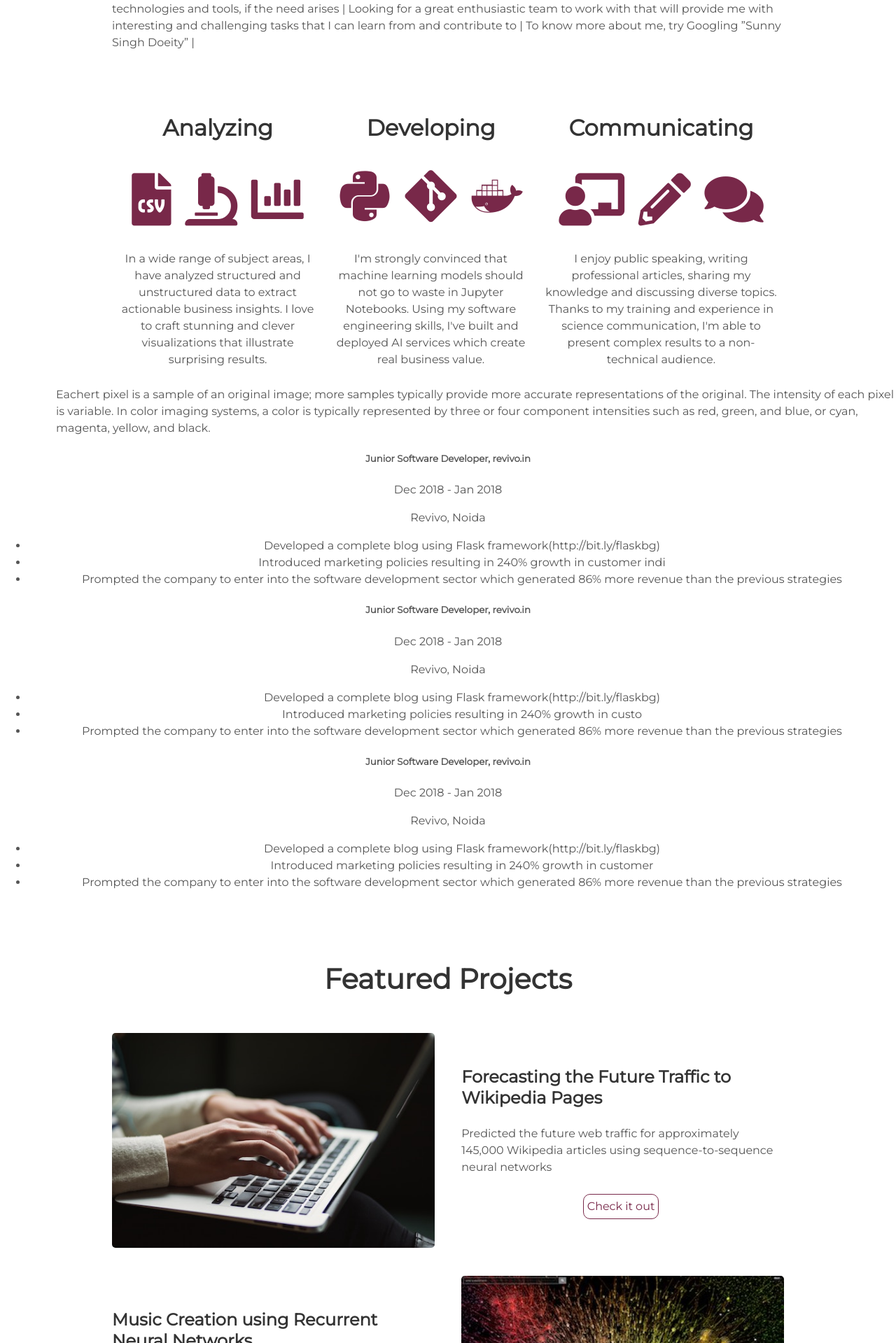
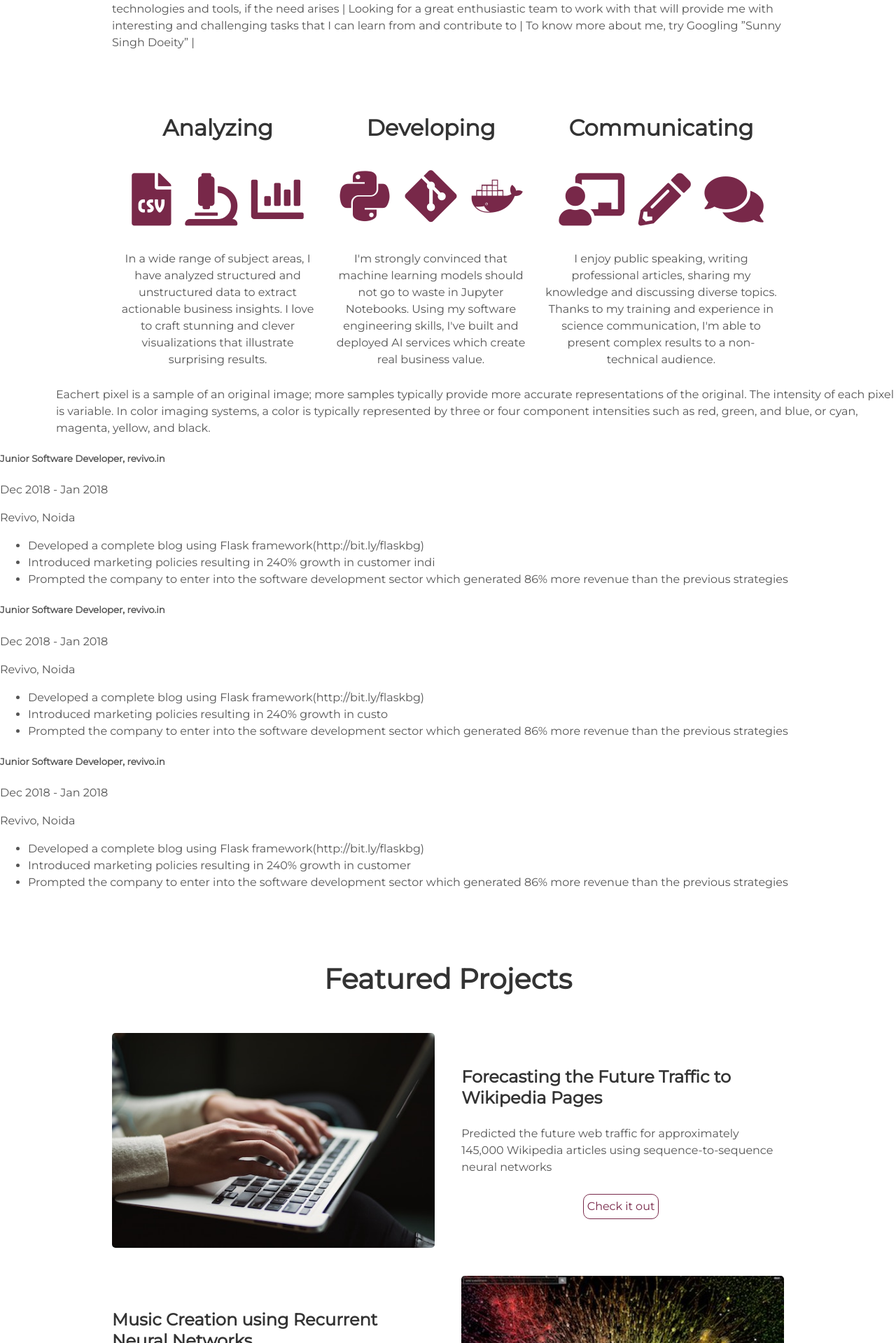
Before and after one commit to arkadee/arkadee.github.io, a Jekyll site: the page built from index.html, in a window 1280 px wide. Shown: the part 1276-3195 px from the top of the page at 70% size. Built offline with Jekyll 4.4.1, drawn with Linux system fonts in a browser that asks for light colours.

Commit message:
Update experience.html

```diff
--- a/_includes/experience.html
+++ b/_includes/experience.html
@@ -2,7 +2,6 @@
         Eachert pixel is a sample of an original image; more samples typically provide more accurate representations of the original. The intensity of each pixel is variable. In color imaging systems, a color is typically represented by three or four component intensities such as red, green, and blue, or cyan, magenta, yellow, and black.
 </div>
 
-<div class="user-details">
 <div>
         <h5>Junior Software Developer, revivo.in</h5>
             Dec 2018 - Jan 2018
@@ -35,4 +34,3 @@
             <li>Prompted the company to enter into the software development sector which generated 86% more revenue than the previous strategies</li>
         </ul>
 </div>
-</div>
```
